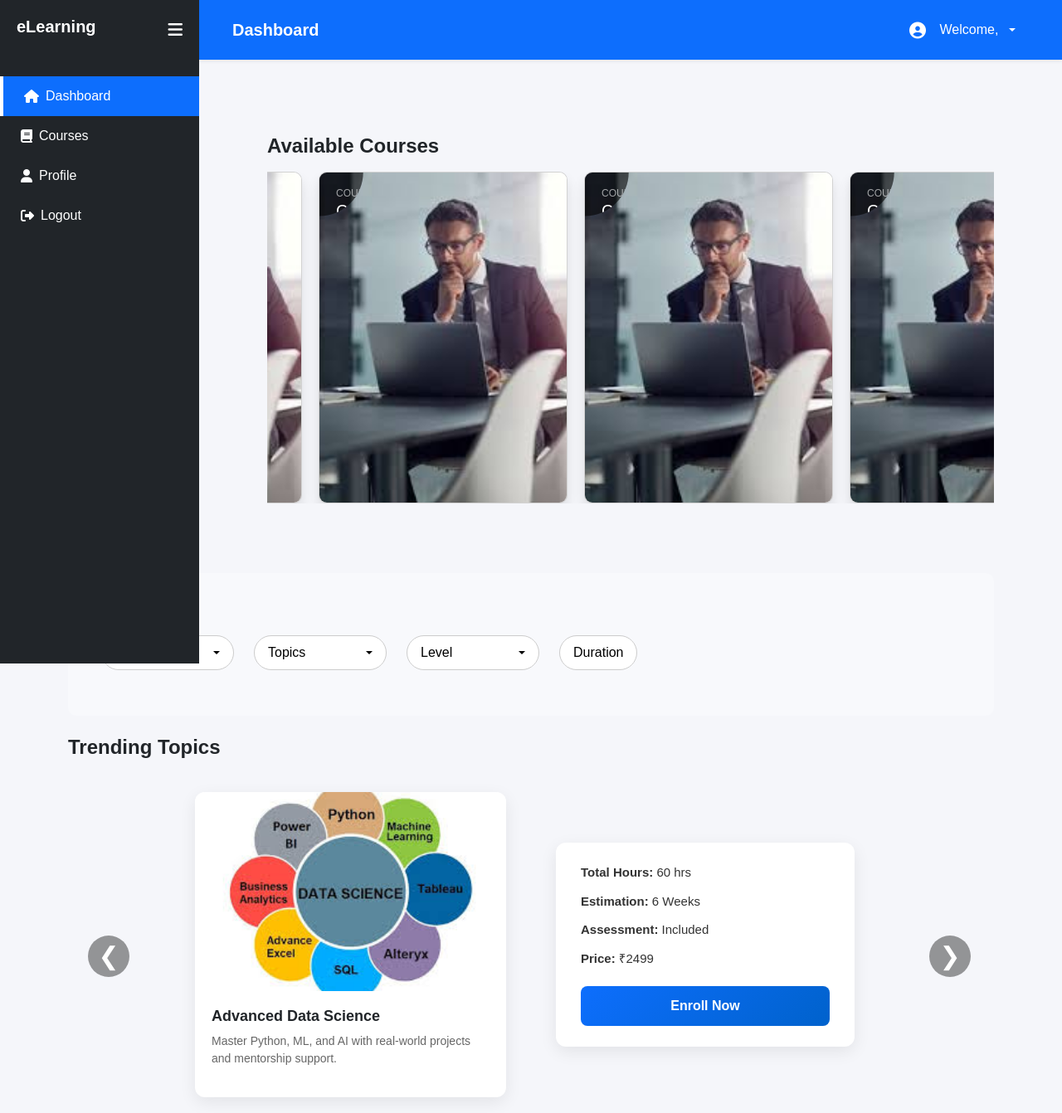
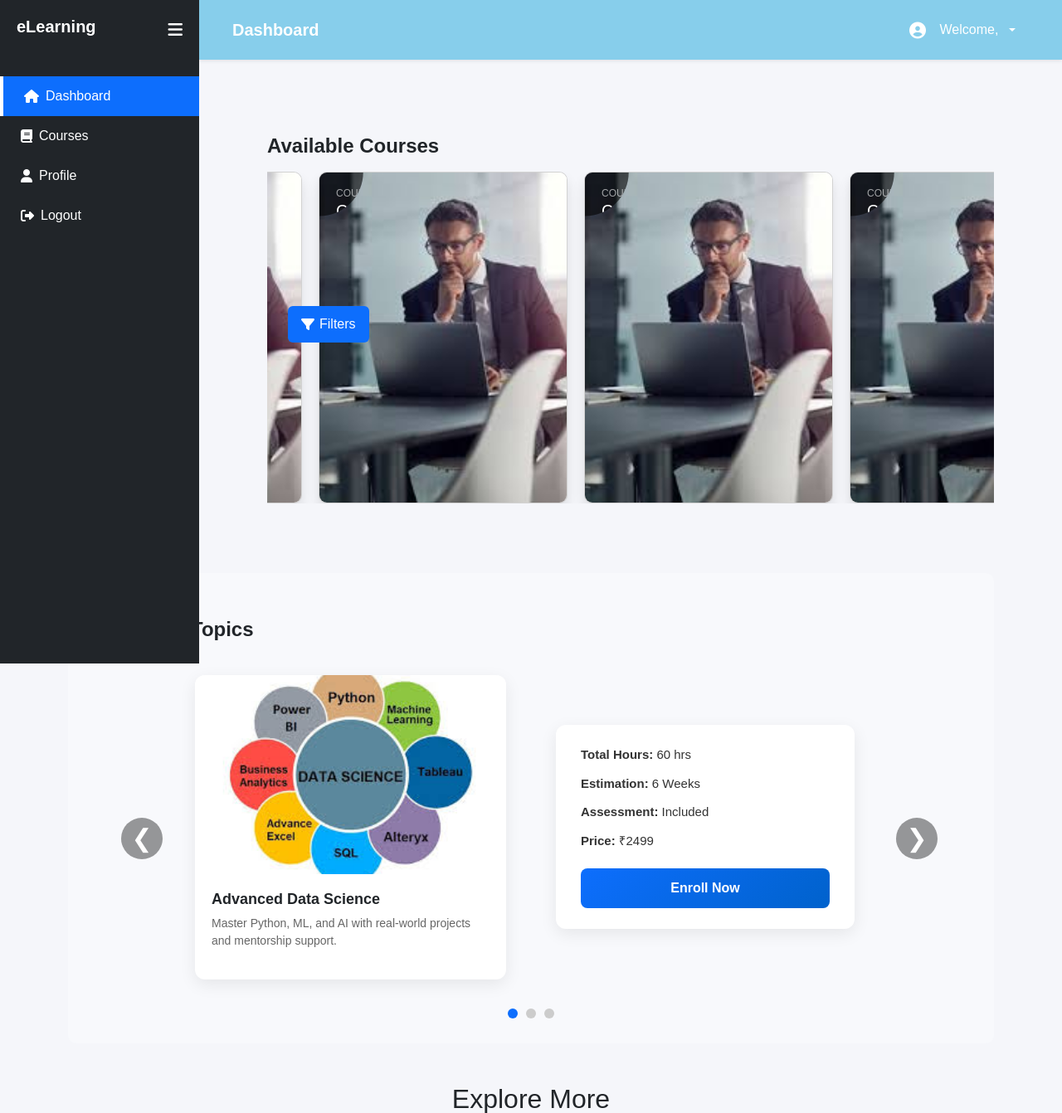
Before and after one commit to AravindhshankarTansam/original_lms_modification, a Django app: page /dashboard/ in a window 1280 px wide. Shown: the top 1342 px of the page at 83% size. Run offline with Django 5.2, Linux system fonts and the light colour scheme; some libraries are stand-ins or nearby versions.

Commit message:
filter added

```diff
--- a/accounts/templates/accounts/user/dashboard.html
+++ b/accounts/templates/accounts/user/dashboard.html
@@ -82,67 +82,64 @@
       </div>
       <button class="carousel-arrow right-arrow" id="rightArrow">&#10095;</button>
     </div>
-
-  </div>
-</div>
-<!-- ================== Trending Topics Section ================== -->
-<!-- ================== Trending Topics Section ================== -->
-<div class="trending-section">
-  <!-- Filter Bar -->
-  <div class="filter-container">
-    <h4 class="fw-bold mb-3">Filters</h4>
-    <div class="filter-tags">
-
-      <!-- Course Name Dropdown -->
-      <div class="custom-dropdown">
-        <button id="courseFilterBtn" class="filter-btn dropdown-toggle">
-          <span>Course Name</span>
-          <!-- <i class="arrow"></i> -->
-        </button>
-        <ul id="courseDropdown" class="dropdown-menu">
-          <li>Data Science</li>
-          <li>Web Dev</li>
-          <li>AI & ML</li>
-          <li>Cloud</li>
-          <li>UI/UX</li>
-        </ul>
-      </div>
-
-      <!-- Topics Dropdown -->
-      <div class="custom-dropdown">
-        <button id="topicFilterBtn" class="filter-btn dropdown-toggle">
-          <span>Topics</span>
-          <!-- <i class="arrow"></i> -->
-        </button>
-        <ul id="topicDropdown" class="dropdown-menu">
-          <li>Machine Learning</li>
-          <li>Front-end</li>
-          <li>Back-end</li>
-          <li>Databases</li>
-          <li>DevOps</li>
-        </ul>
-      </div>
-
-      <!-- Levels Dropdown -->
-      <div class="custom-dropdown">
-        <button id="levelFilterBtn" class="filter-btn dropdown-toggle">
-          <span>Level</span>
-          <!-- <i class="arrow"></i> -->
-        </button>
-        <ul id="levelDropdown" class="dropdown-menu">
-          <li>Beginner</li>
-          <li>Intermediate</li>
-          <li>Advanced</li>
-          <li>Expert</li>
-        </ul>
-      </div>
-
-      <button class="filter-btn">Duration</button>
-      <!-- <button class="filter-btn">Tags</button> -->
-    </div>
   </div>
 </div>
 
+<!-- ========================= FILTER DRAWER ========================= -->
+
+
+<!-- ================== Trending Topics Section ================== -->
+<div class="trending-section">
+
+  <!-- FILTER DRAWER + BUTTON -->
+  <div class="filter-wrapper">
+    <div class="filter-overlay" id="filterOverlay"></div>
+
+    <aside class="filter-drawer" id="filterDrawer">
+      <div class="filter-header">
+        <h4>Filters</h4>
+        <button id="closeFilterBtn" class="close-filter">&times;</button>
+      </div>
+
+      <div class="filter-body">
+        <!-- Ratings -->
+        <div class="filter-block">
+          <h5>Ratings</h5>
+          <label><input type="checkbox"> ★ 4.5 & up (10,000)</label>
+          <label><input type="checkbox"> ★ 4.0 & up (8,000)</label>
+          <label><input type="checkbox"> ★ 3.5 & up (6,000)</label>
+        </div>
+
+        <!-- Language -->
+        <div class="filter-block">
+          <h5>Language</h5>
+          <label><input type="checkbox"> English</label>
+          <label><input type="checkbox"> Español</label>
+          <label><input type="checkbox"> Français</label>
+          <label><input type="checkbox"> Türkçe</label>
+        </div>
+
+        <!-- Hands-on Practice -->
+        <div class="filter-block">
+          <h5>Hands-on Practice</h5>
+          <label><input type="checkbox"> Quizzes</label>
+          <label><input type="checkbox"> Coding Exercises</label>
+          <label><input type="checkbox"> Practice Tests</label>
+          <label><input type="checkbox"> Role Plays</label>
+        </div>
+      </div>
+
+      <div class="filter-footer">
+        <button class="clear-btn">Clear All</button>
+        <button class="apply-btn">Apply</button>
+      </div>
+    </aside>
+
+    <!-- Filter Button -->
+    <button id="openFilterBtn" class="open-filter-btn">
+      <i class="fas fa-filter"></i> Filters
+    </button>
+  </div>
 
   <!-- Trending Topics Title -->
   <h4 class="fw-bold mb-3 mt-4">Trending Topics</h4>
@@ -235,8 +232,6 @@
     </div>
   </div>
 </div>
-<!-- ================== End Trending Topics Section ================== -->
-
 
 <!-- ================== Curriculum Navigation ================== -->
 <h2 class="text-center mt-5 text-dark">Explore More</h2>
@@ -251,11 +246,9 @@
 
 <!-- Dynamic content container -->
 <div id="lavaContent" class="lava-content p-4 bg-white shadow rounded">
-  <!-- This will be replaced by JS -->
   <h4>Curriculum</h4>
   <p>Welcome to the curriculum! Explore lessons, modules, and learning paths.</p>
 </div>
 
-<!-- ================== End Trending Topics Section ================== -->
 <script src="{% static 'js/dashboard.js' %}"></script>
 {% endblock %}
--- a/static/css/dashboard.css
+++ b/static/css/dashboard.css
@@ -80,7 +80,7 @@ body {
   top: 0;
   left: 240px;
   width: calc(100% - 240px);
-  background-color: #0d6efd !important;
+  background-color: #87CEEB !important;
   transition: all 0.3s ease;
   z-index: 999;
   box-shadow: 0 4px 10px rgba(0, 0, 0, 0.1);
@@ -590,3 +590,147 @@ dropdown explore more section  */
 .lava-link.active {
   color: #fff;
 }
+
+/*
+filter section blur */
+
+
+/* ====== FILTER DRAWER STYLES ====== */
+.filter-overlay {
+  position: fixed;
+  top: 0;
+  left: 0;
+  width: 100%;
+  height: 100%;
+  background: rgba(15, 15, 15, 0.55);
+  backdrop-filter: blur(6px);
+  opacity: 0;
+  pointer-events: none;
+  transition: opacity 0.3s ease;
+  z-index: 900;
+}
+
+.filter-overlay.active {
+  opacity: 1;
+  pointer-events: all;
+}
+
+.filter-drawer {
+  position: fixed;
+  top: 0;
+  left: -400px;
+  width: 350px;
+  height: 100vh;
+  background: #fff;
+  box-shadow: 3px 0 12px rgba(0,0,0,0.2);
+  transition: left 0.35s ease;
+  z-index: 1000;
+  display: flex;
+  flex-direction: column;
+}
+
+.filter-drawer.active {
+  left: 0;
+}
+
+/* Header */
+.filter-header {
+  display: flex;
+  justify-content: space-between;
+  align-items: center;
+  padding: 18px 20px;
+  border-bottom: 1px solid #ddd;
+}
+
+.filter-header h4 {
+  font-weight: 600;
+  margin: 0;
+}
+
+.close-filter {
+  background: none;
+  border: none;
+  font-size: 26px;
+  cursor: pointer;
+  color: #333;
+}
+
+/* Body */
+.filter-body {
+  padding: 20px;
+  overflow-y: auto;
+  flex-grow: 1;
+}
+
+.filter-block {
+  margin-bottom: 25px;
+}
+
+.filter-block h5 {
+  font-size: 15px;
+  font-weight: 600;
+  margin-bottom: 10px;
+}
+
+.filter-block label {
+  display: block;
+  font-size: 14px;
+  color: #333;
+  margin-bottom: 8px;
+  cursor: pointer;
+}
+
+.filter-block input[type="checkbox"] {
+  margin-right: 6px;
+}
+
+/* Footer */
+.filter-footer {
+  padding: 15px 20px;
+  border-top: 1px solid #ddd;
+  display: flex;
+  justify-content: space-between;
+  background: #fff;
+}
+
+.apply-btn {
+  background: #0d6efd;
+  color: #fff;
+  border: none;
+  border-radius: 4px;
+  padding: 8px 16px;
+  cursor: pointer;
+  font-weight: 500;
+}
+
+.clear-btn {
+  background: none;
+  border: none;
+  color: #0d6efd;
+  font-weight: 500;
+  cursor: pointer;
+}
+
+/* Floating Filter Button */
+.open-filter-btn {
+  display: flex;
+  align-items: center;
+  gap: 6px;
+  background: #0d6efd;
+  color: #fff;
+  border: none;
+  position: fixed;
+  padding: 10px 16px;
+  border-radius: 6px;
+  cursor: pointer;
+  font-weight: 500;
+  position: fixed;
+  top: 369px;
+  left: 347px;
+  z-index: 800;
+  transition: background 0.3s;
+}
+
+.open-filter-btn:hover {
+  background: #004aad;
+}
--- a/static/js/dashboard.js
+++ b/static/js/dashboard.js
@@ -237,3 +237,31 @@ document.addEventListener("DOMContentLoaded", function () {
   // Initialize animation on first link
   moveAnimation(nav.querySelector(".lava-link.active"));
 });
+
+
+// filter blur sidebar
+
+document.addEventListener("DOMContentLoaded", () => {
+  const openBtn = document.getElementById("openFilterBtn");
+  const closeBtn = document.getElementById("closeFilterBtn");
+  const overlay = document.getElementById("filterOverlay");
+  const drawer = document.getElementById("filterDrawer");
+  const clearBtn = drawer.querySelector(".clear-btn"); // select clear all button
+
+  const toggleDrawer = (open) => {
+    drawer.classList.toggle("active", open);
+    overlay.classList.toggle("active", open);
+  };
+
+  openBtn.addEventListener("click", () => toggleDrawer(true));
+  closeBtn.addEventListener("click", () => toggleDrawer(false));
+  overlay.addEventListener("click", () => toggleDrawer(false));
+
+  // ===== Clear All Checkboxes =====
+  clearBtn.addEventListener("click", () => {
+    const checkboxes = drawer.querySelectorAll('input[type="checkbox"]');
+    checkboxes.forEach(checkbox => {
+      checkbox.checked = false;
+    });
+  });
+});
```
